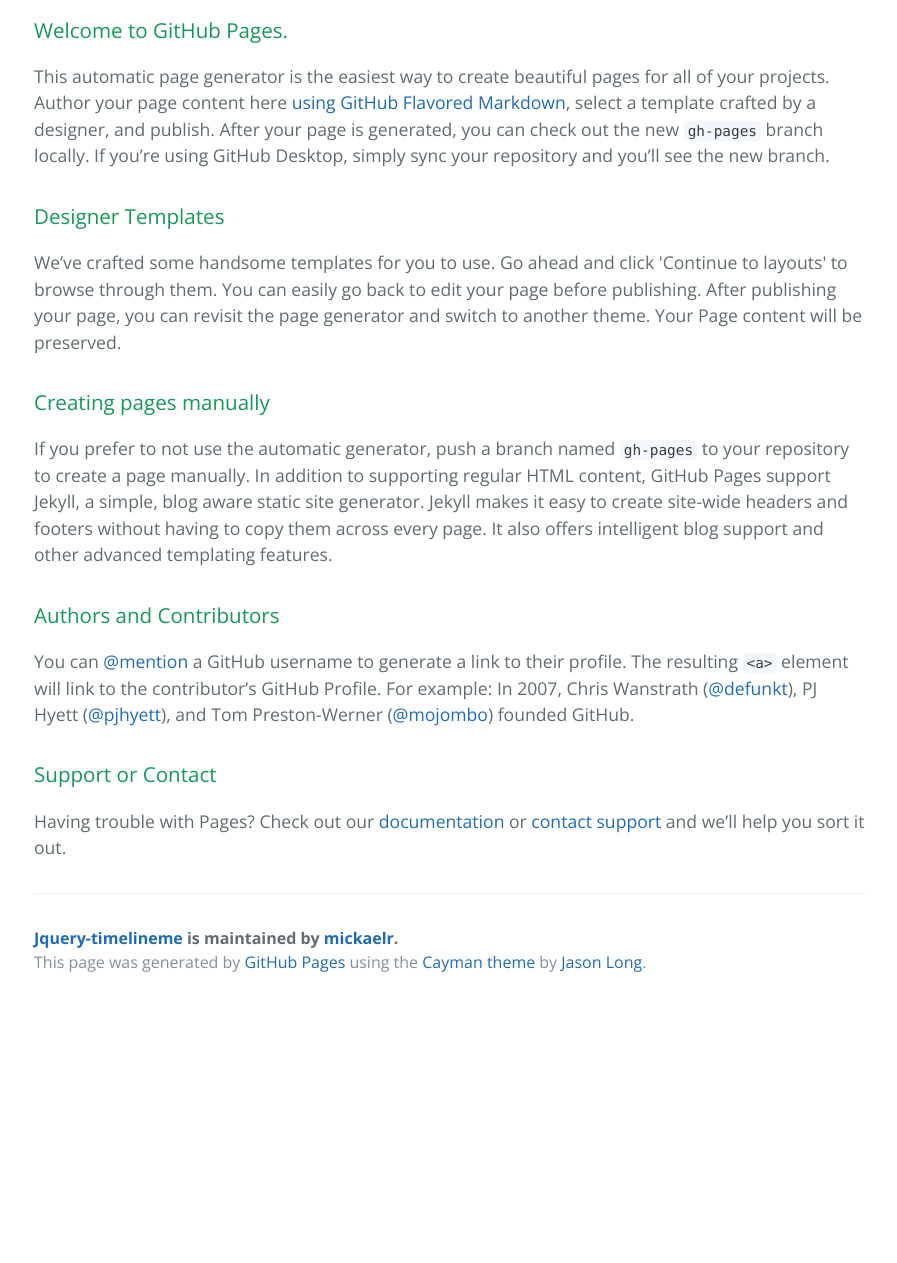
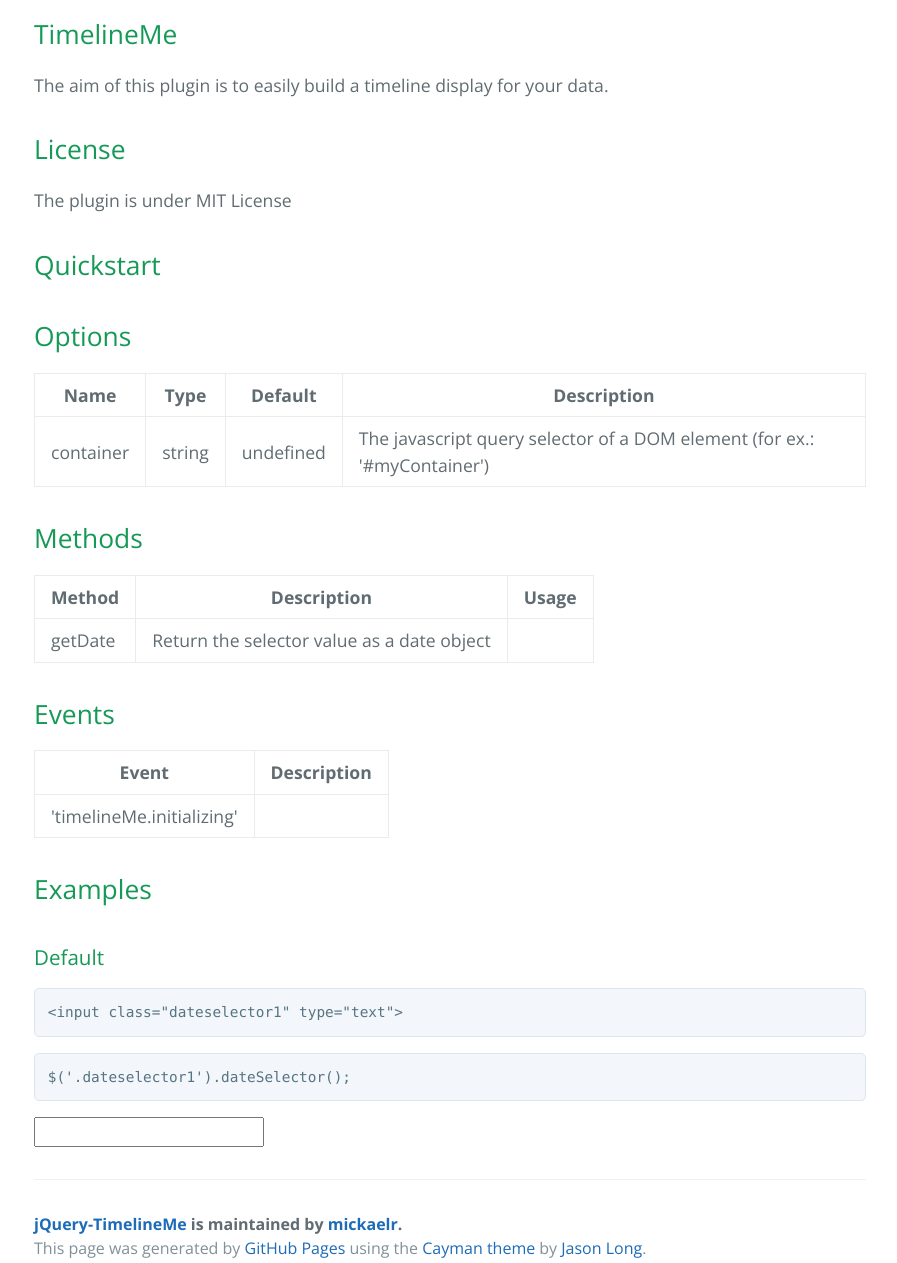
Before and after one commit to mickaelr/jquery-timelineMe, a plain HTML site: page index.html in a window 1280 px wide. Shown: the part 400-1663 px from the top of the page, without its empty margins (190-1087 px from the left). Before the commit the page ends 1406 px from the top, so only its background shows below. Drawn offline with nearby package versions, Linux system fonts and the light colour scheme.

Commit message:
Prepare index.html to contain plugin demo

```diff
--- a/index.html
+++ b/index.html
@@ -2,7 +2,7 @@
 <html lang="en-us">
   <head>
     <meta charset="UTF-8">
-    <title>Jquery-timelineme by mickaelr</title>
+    <title>jQuery-TimelineMe by mickaelr</title>
     <meta name="viewport" content="width=device-width, initial-scale=1">
     <link rel="stylesheet" type="text/css" href="stylesheets/normalize.css" media="screen">
     <link href='https://fonts.googleapis.com/css?family=Open+Sans:400,700' rel='stylesheet' type='text/css'>
@@ -11,7 +11,7 @@
   </head>
   <body>
     <section class="page-header">
-      <h1 class="project-name">Jquery-timelineme</h1>
+      <h1 class="project-name">jQuery-TimelineMe</h1>
       <h2 class="project-tagline">A flexible timeline plugin</h2>
       <a href="https://github.com/mickaelr/jquery-timelineMe" class="btn">View on GitHub</a>
       <a href="https://github.com/mickaelr/jquery-timelineMe/zipball/master" class="btn">Download .zip</a>
@@ -19,39 +19,93 @@
     </section>
 
     <section class="main-content">
-      <h3>
-<a id="welcome-to-github-pages" class="anchor" href="#welcome-to-github-pages" aria-hidden="true"><span class="octicon octicon-link"></span></a>Welcome to GitHub Pages.</h3>
 
-<p>This automatic page generator is the easiest way to create beautiful pages for all of your projects. Author your page content here <a href="https://guides.github.com/features/mastering-markdown/">using GitHub Flavored Markdown</a>, select a template crafted by a designer, and publish. After your page is generated, you can check out the new <code>gh-pages</code> branch locally. If you’re using GitHub Desktop, simply sync your repository and you’ll see the new branch.</p>
+      <h2>
+        <a id="dateselector" class="anchor" href="#dateselector" aria-hidden="true"><span class="octicon octicon-link"></span></a>TimelineMe
+      </h2>
 
-<h3>
-<a id="designer-templates" class="anchor" href="#designer-templates" aria-hidden="true"><span class="octicon octicon-link"></span></a>Designer Templates</h3>
+        <p>The aim of this plugin is to easily build a timeline display for your data.</p>
 
-<p>We’ve crafted some handsome templates for you to use. Go ahead and click 'Continue to layouts' to browse through them. You can easily go back to edit your page before publishing. After publishing your page, you can revisit the page generator and switch to another theme. Your Page content will be preserved.</p>
+      <h2>
+        <a id="license" class="anchor" href="#license" aria-hidden="true"><span class="octicon octicon-link"></span></a>License
+      </h2>
 
-<h3>
-<a id="creating-pages-manually" class="anchor" href="#creating-pages-manually" aria-hidden="true"><span class="octicon octicon-link"></span></a>Creating pages manually</h3>
+        <p>The plugin is under MIT License</p>
 
-<p>If you prefer to not use the automatic generator, push a branch named <code>gh-pages</code> to your repository to create a page manually. In addition to supporting regular HTML content, GitHub Pages support Jekyll, a simple, blog aware static site generator. Jekyll makes it easy to create site-wide headers and footers without having to copy them across every page. It also offers intelligent blog support and other advanced templating features.</p>
+      <!-- START -->
+      <h2>Quickstart</h2>
 
-<h3>
-<a id="authors-and-contributors" class="anchor" href="#authors-and-contributors" aria-hidden="true"><span class="octicon octicon-link"></span></a>Authors and Contributors</h3>
+      <h2>Options</h2>
 
-<p>You can <a href="https://github.com/blog/821" class="user-mention">@mention</a> a GitHub username to generate a link to their profile. The resulting <code>&lt;a&gt;</code> element will link to the contributor’s GitHub Profile. For example: In 2007, Chris Wanstrath (<a href="https://github.com/defunkt" class="user-mention">@defunkt</a>), PJ Hyett (<a href="https://github.com/pjhyett" class="user-mention">@pjhyett</a>), and Tom Preston-Werner (<a href="https://github.com/mojombo" class="user-mention">@mojombo</a>) founded GitHub.</p>
+        <table class="table table-bordered table-striped">
+            <thead>
+                <tr>
+                    <th>Name</th>
+                    <th>Type</th>
+                    <th>Default</th>
+                    <th>Description</th>
+                </tr>
+            </thead>
+            <tbody>
+                <tr>
+                    <td>container</td>
+                    <td>string</td>
+                    <td>undefined</td>
+                    <td>The javascript query selector of a DOM element (for ex.: '#myContainer')</td>
+                </tr>
+            </tbody>
+        </table>
 
-<h3>
-<a id="support-or-contact" class="anchor" href="#support-or-contact" aria-hidden="true"><span class="octicon octicon-link"></span></a>Support or Contact</h3>
+      <h2>Methods</h2>
 
-<p>Having trouble with Pages? Check out our <a href="https://help.github.com/pages">documentation</a> or <a href="https://github.com/contact">contact support</a> and we’ll help you sort it out.</p>
+        <table class="table table-bordered table-striped">
+            <thead>
+                <tr>
+                    <th>Method</th>
+                    <th>Description</th>
+                    <th>Usage</th>
+                </tr>
+            </thead>
+            <tbody>
+                <tr>
+                    <td>getDate</td>
+                    <td>Return the selector value as a date object</td>
+                    <td></td>
+                </tr>
+            </tbody>
+        </table>
+
+      <h2>Events</h2>
+
+        <table class="table table-bordered table-striped">
+            <thead>
+                <tr>
+                    <th>Event</th>
+                    <th>Description</th>
+                </tr>
+            </thead>
+            <tbody>
+                <tr>
+                    <td>'timelineMe.initializing'</td>
+                    <td></td>
+                </tr>
+            </tbody>
+        </table>
+
+      <h2>Examples</h2>
+        <h3>Default</h3>
+          <pre><code class="language-markup">&lt;input class="dateselector1" type="text"></code></pre>
+          <pre><code class="language-javascript">$('.dateselector1').dateSelector();</code></pre>
+          <input class="dateselector1" type="text">
+      <!-- END -->
 
       <footer class="site-footer">
-        <span class="site-footer-owner"><a href="https://github.com/mickaelr/jquery-timelineMe">Jquery-timelineme</a> is maintained by <a href="https://github.com/mickaelr">mickaelr</a>.</span>
+        <span class="site-footer-owner"><a href="https://github.com/mickaelr/jquery-timelineMe">jQuery-TimelineMe</a> is maintained by <a href="https://github.com/mickaelr">mickaelr</a>.</span>
 
         <span class="site-footer-credits">This page was generated by <a href="https://pages.github.com">GitHub Pages</a> using the <a href="https://github.com/jasonlong/cayman-theme">Cayman theme</a> by <a href="https://twitter.com/jasonlong">Jason Long</a>.</span>
       </footer>
 
     </section>
 
-
   </body>
 </html>
```
